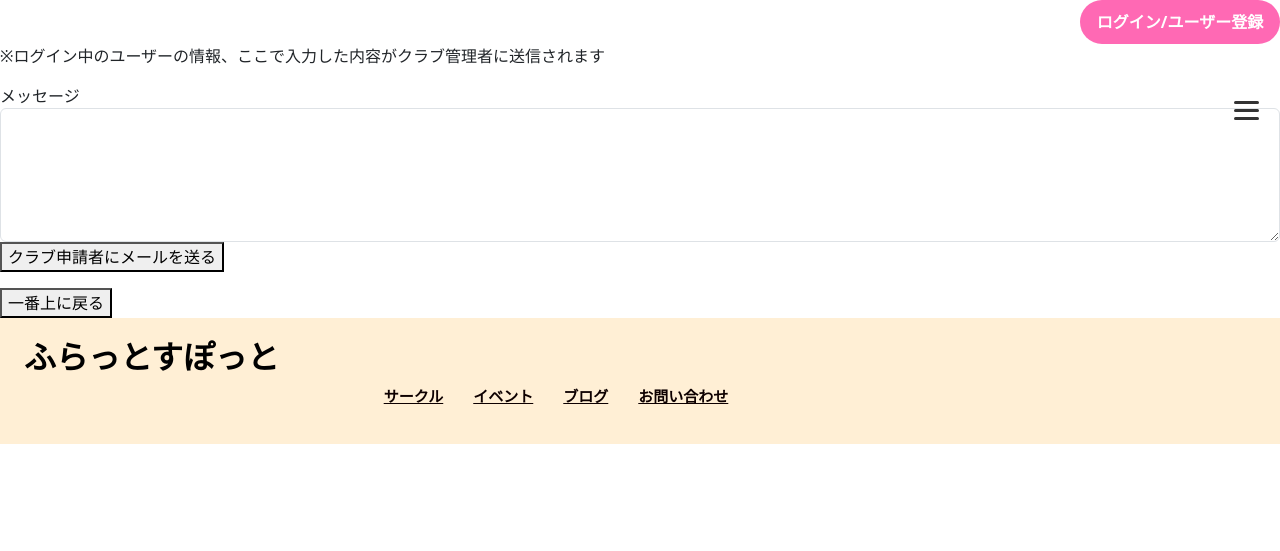
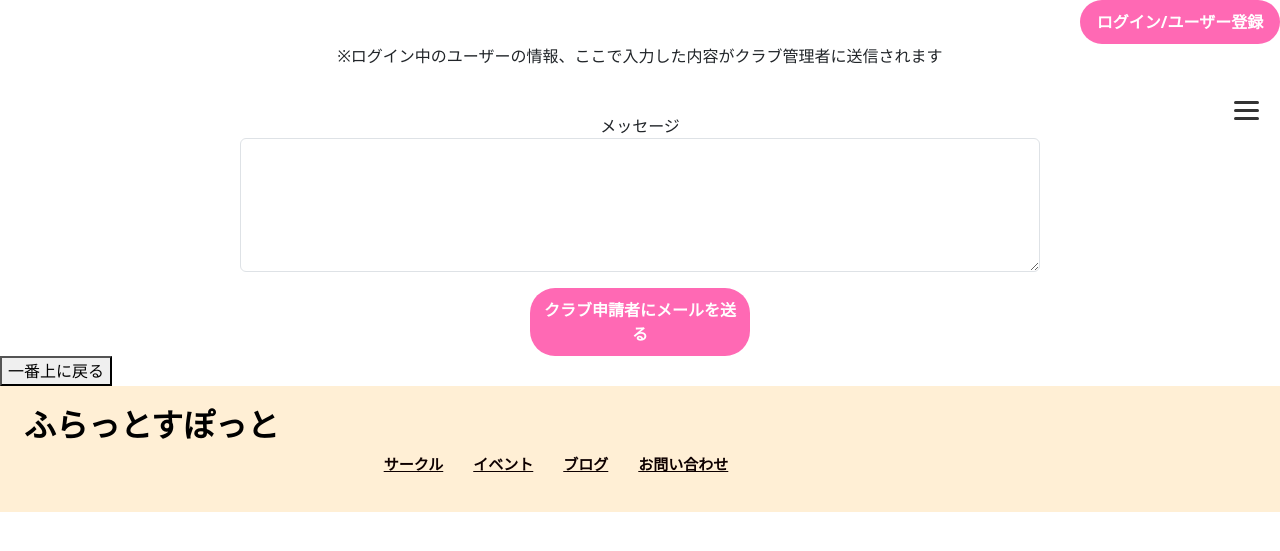
Before and after one commit to ykt0727/flatspotproject, a Django app: page /student/clubrequest/1/ in a window 1280 px wide. Shown: the part 56-607 px from the top of the page. Run offline with Django 4.2, Linux system fonts and the light colour scheme.

Commit message:
各入力フォームを修正

```diff
--- /dev/null
+++ b/studentapp/static/css/student_request.css
@@ -0,0 +1,35 @@
+/*参加申請する情報の範囲全体に指定*/
+.request-info {
+    text-align: center;/*中央寄せ*/
+}
+
+/*アカウント情報の範囲に指定*/
+.request-accounts {
+    padding-bottom: 30px;/*下に余白を入れる*/
+}
+
+/*メッセージ入力フォームに指定*/
+.form-control {
+    width: 800px;/*表示する横幅*/
+    margin: 0 auto;/*上下の余白０と左右の余白をauto指定*/
+  }
+
+/*クラブ申請者にメールを送るボタンに指定*/
+.request-button {
+    width: 220px;
+    padding: 10px;
+    background-color: #ff69b4;
+    border: none; /*ボタンのふちなし*/
+    border-radius: 25px; /*ボタンの角を丸くしている*/
+    color: #fff;/*フォントの色*/
+    font-size: 16px;/*フォントの大きさ*/
+    font-weight: bold;/*フォントを太字にする*/
+    cursor: pointer; /*ボタンにカーソルを乗せるとポインターに変化する*/
+    transition: background-color 0.3s ease; /*下に記述しているhoverを可能にするために書いている*/
+}
+
+/*クラブ申請者にメールを送るボタンに
+カーソルを合わせると色が変化する*/
+.request-button:hover {
+    background-color: #ff1493;
+}
--- a/studentapp/templates/student_clubrequest.html
+++ b/studentapp/templates/student_clubrequest.html
@@ -1,8 +1,11 @@
 {% extends 'student_base_anyone.html' %}
 {% load static %}
 {% block title %}サークル体験申請画面{% endblock %}
+{% block css %}<link href="{% static 'css/student_request.css' %}" rel="stylesheet"/>{% endblock %}
 {% block contents %}
-    <p>※ログイン中のユーザーの情報、ここで入力した内容がクラブ管理者に送信されます</p>
+
+<div class="request-info">
+    <p class="request-accounts">※ログイン中のユーザーの情報、ここで入力した内容がクラブ管理者に送信されます</p>
     <!--メールを送信するフォーム-->
     <form method="POST">
         {% csrf_token %}
@@ -10,9 +13,11 @@
         <p>
             {{field.label }}
             {{ field }}
+        </p>
         {% endfor %}
 
-        <button type="submit">クラブ申請者にメールを送る</button>
+        <button type="submit" class="request-button">クラブ申請者にメールを送る</button>
     </form>
+</div>
 
 {% endblock %}
--- a/studentapp/templates/student_eventdetail.html
+++ b/studentapp/templates/student_eventdetail.html
@@ -139,7 +139,7 @@
     {% if user.is_authenticated %}
         <!--利用者が不登校生徒の場合のみ表示-->
         {% if user.user_type == 'student' %}
-        <a href="{% url 'studentapp:clubrequest' club_id=object.pk %}" id="request-link">参加申し込み</a>
+        <a href="{% url 'studentapp:eventrequest' event_id=object.pk %}" id="request-link">参加申し込み</a>
         {% endif %}
     {% else %}
         <a data-bs-toggle="modal" data-bs-target="#exampleModal"
```
Also changed, not shown: studentapp/templates/student_contact.html (+7 -1 lines), studentapp/templates/student_eventrequest.html (+7 -2 lines).
